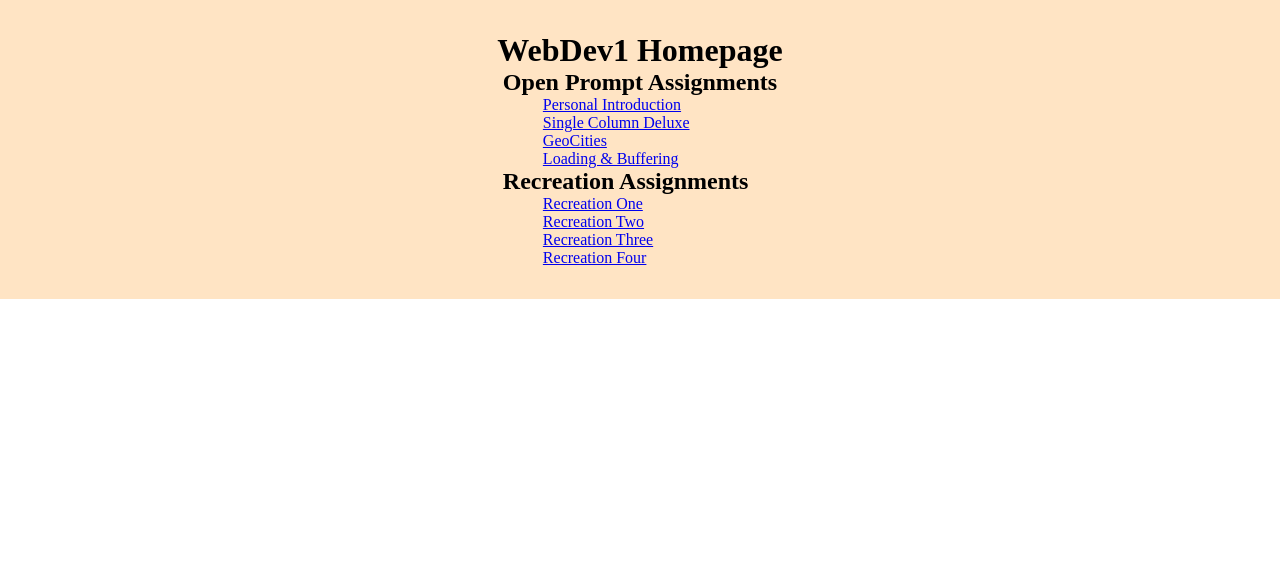
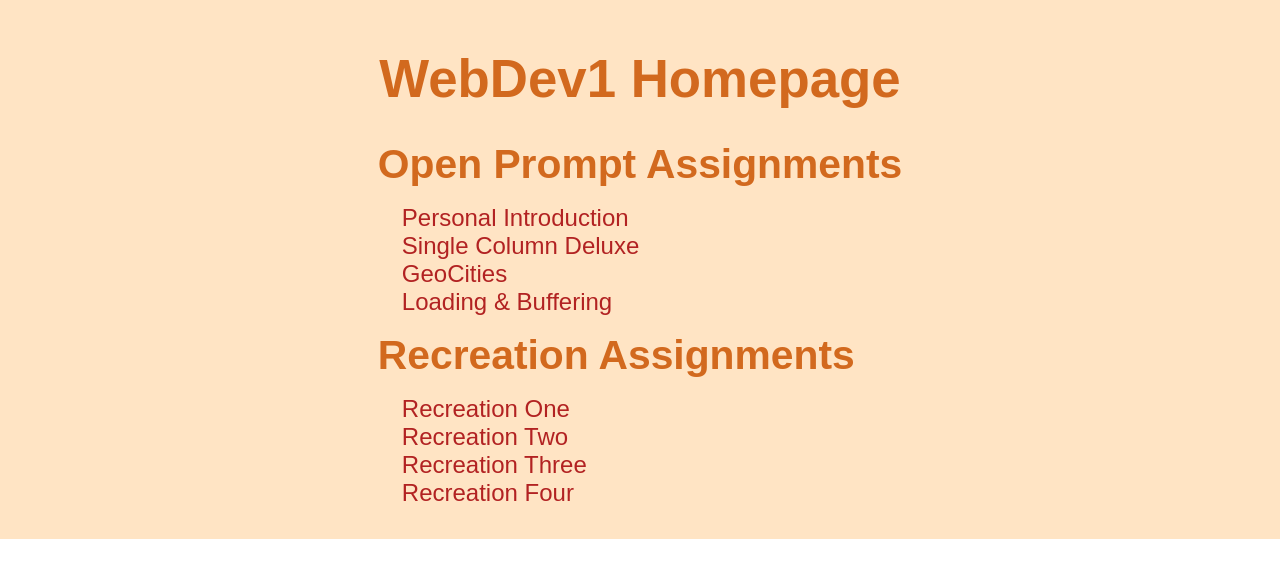
Before and after one commit to mgarcia9495/webdev1, a plain HTML site: page index.html in a window 1280 px wide. Drawn offline with Linux system fonts and the light colour scheme.

Commit message:
Update style.css

```diff
--- a/style.css
+++ b/style.css
@@ -10,9 +10,30 @@
     background-color: bisque;
     display: flex;
     flex-direction: column;
-    align-items: center;
+    align-items: stretch;
+}
+
+body{
+    font-family: Arial, Helvetica, sans-serif;
+    font-size: 1.5em;
+    color: chocolate;
+}
+
+h1{
+    font-size: 2.2em;
+    padding: 1rem;
+}
+
+h2{
+    font-size: 1.7em;
+    padding: 1rem;
 }
 
 li {
     list-style: none;
 }
+
+a{
+    text-decoration: none;
+    color:firebrick;
+}
```
